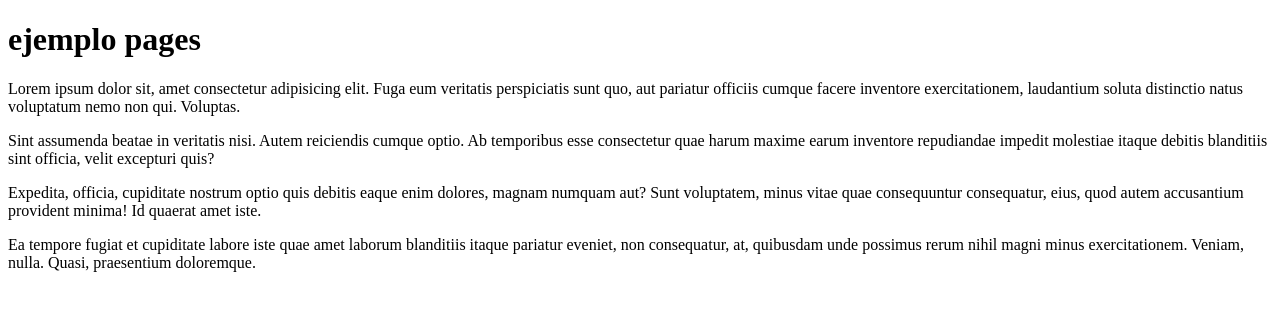
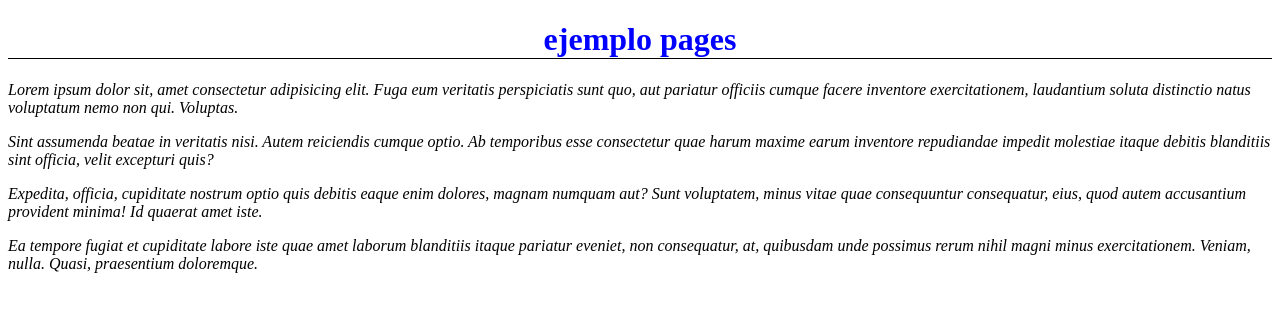
Before and after one commit to erJuanma03/demo-clase-Pages, a plain HTML site: page docs/index.html in a window 1280 px wide. Drawn offline with Linux system fonts and the light colour scheme.

Commit message:
añado estilos CSS

```diff
--- /dev/null
+++ b/docs/estilos.css
@@ -0,0 +1,9 @@
+h1 {
+    color: blue;
+    text-align: center;
+    border-bottom: 1px solid #000;
+}
+
+p {
+    font-style: italic;
+}
--- a/docs/index.html
+++ b/docs/index.html
@@ -6,6 +6,7 @@
     <meta http-equiv="X-UA-Compatible" content="IE=edge">
     <meta name="viewport" content="width=device-width, initial-scale=1.0">
     <title>Ejemplo uso Pages</title>
+    <link rel="stylesheet" href="estilos.css">
 </head>
 
 <body>
```
